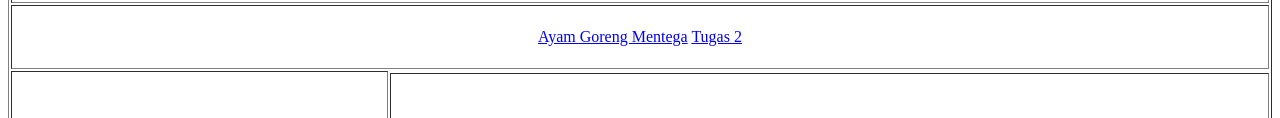
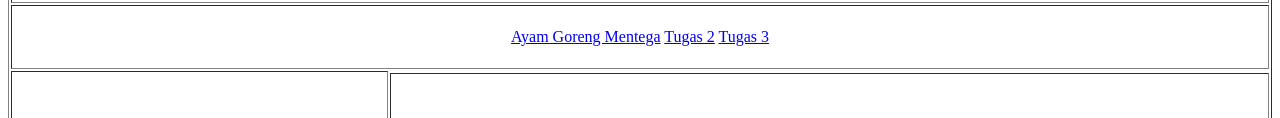
Before and after one commit to sesilia-hash/Tugas1, a plain HTML site: page index.html in a window 1280 px wide. Shown: the part 316-434 px from the top of the page. Drawn offline with Linux system fonts and the light colour scheme.

Commit message:
Update index.html

```diff
--- a/index.html
+++ b/index.html
@@ -16,6 +16,7 @@
             <td colspan="2" align="center" height="60">
                 <a href="https://www.instagram.com/p/DKBrSTFSm7o/?utm_source=ig_web_copy_link">Ayam Goreng Mentega</a>
                 <a href="https://sesilia-hash.github.io/Tugas2/">Tugas 2</a>
+                <a href=" https://sesilia-hash.github.io/Tugas3/">Tugas 3</a>
             </td>
         </tr>
 <tr>
```
